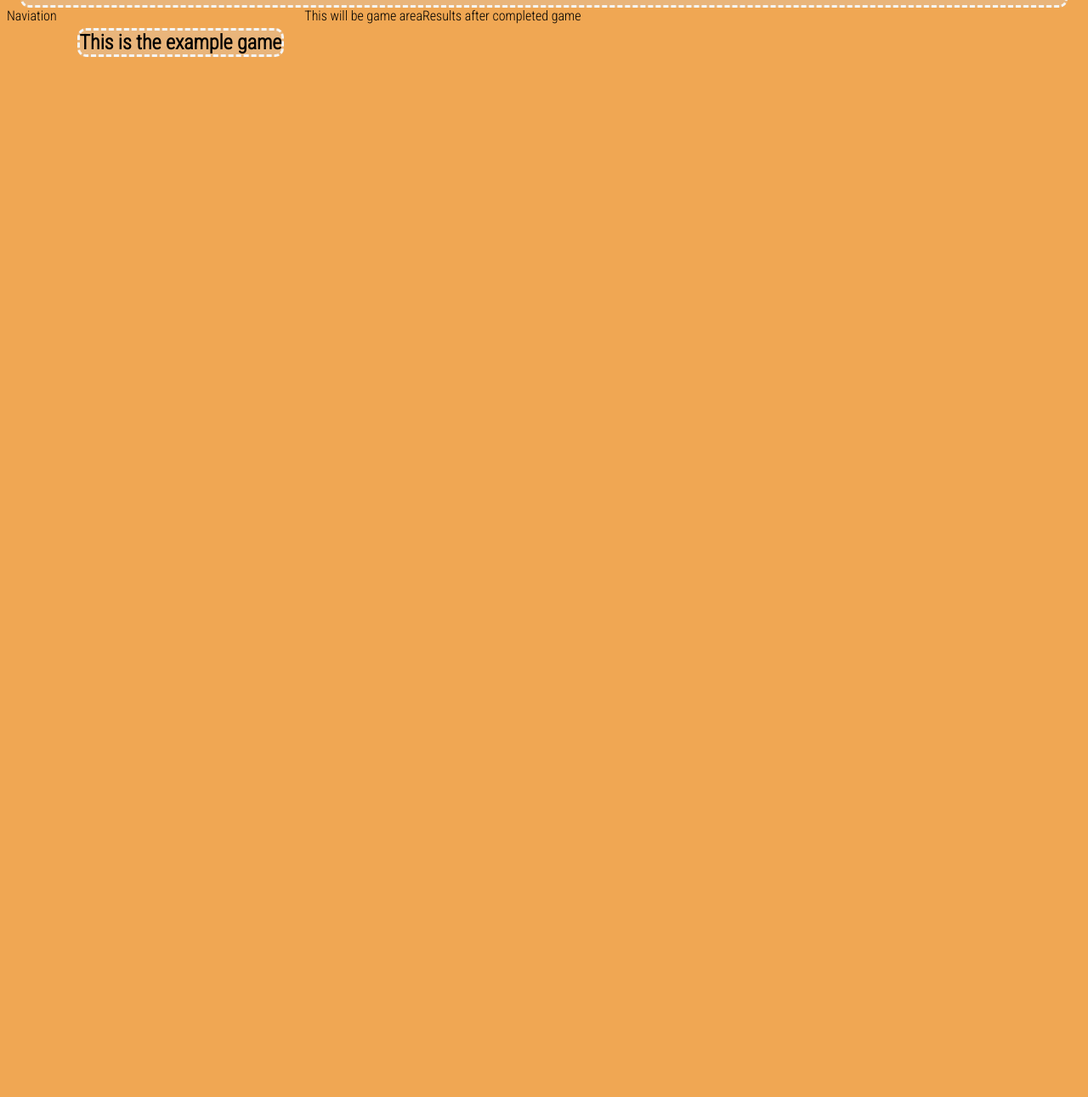
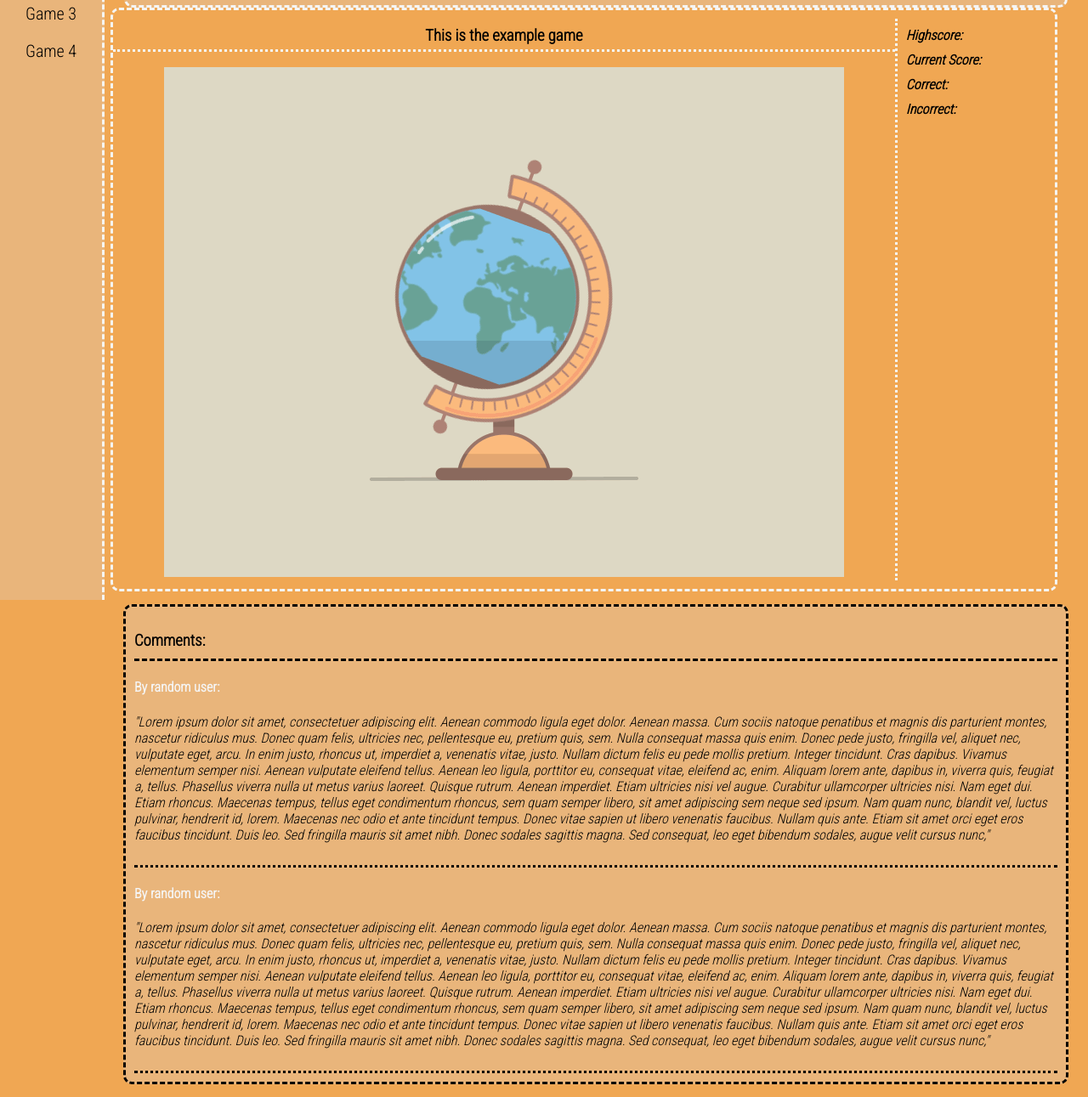
Before and after one commit to stanbesz/GeoGame, a website built with Parcel: page index.html in a window 1280 px wide. Shown: the part 94-1385 px from the top of the page at 85% size. Before the commit the page ends 800 px from the top, so only its background shows below. Built offline with nearby package versions, Linux system fonts and the light colour scheme.

Commit message:
Initial visualization of website

```diff
--- a/index.html
+++ b/index.html
@@ -12,15 +12,64 @@
   <link rel="shortcut icon" href="images/earth.png" type="image/x-icon" />
 </head>
 <body>
+  <nav class="game-navigation">
+    <a href="/random_link" class="nav-item"> Game 1</a>
+    <a href="/random_link" class="nav-item"> Game 2</a>
+    <a href="/random_link" class="nav-item"> Game 3</a>
+    <a href="/random_link" class="nav-item"> Game 4</a>
+  </nav>
   <div class="title">
+    <!--<img src="/images/globe-32.gif" width="50px" height="50px">-->
     <h1 id="welcome">Welcome to my GeoData Game gallery</h1>
   </div>
   <div class="container">
-    <nav class="game-navigation">Naviation</nav>
-    <h2 id="game-title" class="title">This is the example game</h2>
-    <div class="game-area">This will be game area</div>
-    <div class="results">Results after completed game</div>
-</div>
+
+    <div class="game-area">
+      <h3 class="game-title">This is the example game</h3>
+      <img src="./images/globe-32.gif">
+    </div>
+    <div class="game-info">
+      <span class="game-data-entry">Highscore:</span>
+      <span class="game-data-entry">Current Score:</span>
+      <span class="game-data-entry">Correct:</span>
+      <span class="game-data-entry">Incorrect:</span>
+    </div>
+  </div>
+  <div class="comment-section">
+    <h3 class="comment-section-title">Comments:</h3>
+  <div class="comment-entry">
+    <h4 class="comment-title">By random user:</h4>
+    <p class="comment-content">"Lorem ipsum dolor sit amet, consectetuer adipiscing elit. Aenean commodo ligula eget dolor.
+      Aenean massa. Cum sociis natoque penatibus et magnis dis parturient montes, nascetur ridiculus mus. Donec quam felis,
+      ultricies nec, pellentesque eu, pretium quis, sem. Nulla consequat massa quis enim. Donec pede justo, fringilla vel,
+      aliquet nec, vulputate eget, arcu. In enim justo, rhoncus ut, imperdiet a, venenatis vitae, justo. Nullam dictum felis
+      eu pede mollis pretium. Integer tincidunt. Cras dapibus. Vivamus elementum semper nisi. Aenean vulputate eleifend
+      tellus. Aenean leo ligula, porttitor eu, consequat vitae, eleifend ac, enim. Aliquam lorem ante, dapibus in, viverra
+      quis, feugiat a, tellus. Phasellus viverra nulla ut metus varius laoreet. Quisque rutrum. Aenean imperdiet. Etiam
+      ultricies nisi vel augue. Curabitur ullamcorper ultricies nisi. Nam eget dui. Etiam rhoncus. Maecenas tempus, tellus
+      eget condimentum rhoncus, sem quam semper libero, sit amet adipiscing sem neque sed ipsum. Nam quam nunc, blandit vel,
+      luctus pulvinar, hendrerit id, lorem. Maecenas nec odio et ante tincidunt tempus. Donec vitae sapien ut libero
+      venenatis faucibus. Nullam quis ante. Etiam sit amet orci eget eros faucibus tincidunt. Duis leo. Sed fringilla mauris
+      sit amet nibh. Donec sodales sagittis magna. Sed consequat, leo eget bibendum sodales, augue velit cursus nunc,"
+    </p>
+  </div>
+  <div class="comment-entry">
+    <h4 class="comment-title">By random user:</h4>
+    <p class="comment-content">"Lorem ipsum dolor sit amet, consectetuer adipiscing elit. Aenean commodo ligula eget dolor.
+      Aenean massa. Cum sociis natoque penatibus et magnis dis parturient montes, nascetur ridiculus mus. Donec quam felis,
+      ultricies nec, pellentesque eu, pretium quis, sem. Nulla consequat massa quis enim. Donec pede justo, fringilla vel,
+      aliquet nec, vulputate eget, arcu. In enim justo, rhoncus ut, imperdiet a, venenatis vitae, justo. Nullam dictum felis
+      eu pede mollis pretium. Integer tincidunt. Cras dapibus. Vivamus elementum semper nisi. Aenean vulputate eleifend
+      tellus. Aenean leo ligula, porttitor eu, consequat vitae, eleifend ac, enim. Aliquam lorem ante, dapibus in, viverra
+      quis, feugiat a, tellus. Phasellus viverra nulla ut metus varius laoreet. Quisque rutrum. Aenean imperdiet. Etiam
+      ultricies nisi vel augue. Curabitur ullamcorper ultricies nisi. Nam eget dui. Etiam rhoncus. Maecenas tempus, tellus
+      eget condimentum rhoncus, sem quam semper libero, sit amet adipiscing sem neque sed ipsum. Nam quam nunc, blandit vel,
+      luctus pulvinar, hendrerit id, lorem. Maecenas nec odio et ante tincidunt tempus. Donec vitae sapien ut libero
+      venenatis faucibus. Nullam quis ante. Etiam sit amet orci eget eros faucibus tincidunt. Duis leo. Sed fringilla mauris
+      sit amet nibh. Donec sodales sagittis magna. Sed consequat, leo eget bibendum sodales, augue velit cursus nunc,"
+    </p>
+  </div>
+  </div>
   <script type="module" src="./js/controller.js"></script>
 </body>
 </html>
--- a/style.css
+++ b/style.css
@@ -3,12 +3,83 @@ h1{
 }
 body{
     background-color: rgb(240, 167, 83);
+    margin-left: 130px;
 }
 
 .container{
-    display: flex;
+  display: flex;
+  justify-content:center;
+  margin:10 auto;
+  width:97%;
+  height:100%;
+  border:dashed;
+  border-color: whitesmoke;
+  border-radius: 10px;
+  padding-bottom: 10px;
 }
+.game-navigation{
+  height:100%;
+  width:120px;
+  background-color: rgb(233, 181, 123);
+  position: fixed;
+  display: flex;
+  top: 0; /* Stay at the top */
+  left: 0;
+  overflow-x: hidden;
+  flex-direction:column;
+  justify-content: flex-start;
+  border-right: dashed;
+  border-color: whitesmoke;
 
+}
+.nav-item{
+  padding-top:10px;
+  padding-bottom:10px;
+  text-align: center;
+  align-items: center;
+  font-size: 20px;
+  color:black;
+  text-decoration: none;
+  /*background-color: rgb(240, 167, 83);*/
+}
+.nav-item:hover{
+    color: azure;
+    background-color: rgb(240, 167, 83);
+}
+.flex-item{
+  padding:15px;
+   background-color: rgb(233, 181, 123);
+    margin-top: 1em;
+    margin-left: 1em;
+    margin-right: 1em;
+    border-radius: 10px;
+    border-color: whitesmoke;
+    border-style: dashed;
+}
+.comment-section{
+    border-radius: 10px;
+    border-color: black;
+    margin: 15px;
+    padding: 10px;
+    border-style: dashed;
+    background-color: rgb(233, 181, 123);
+
+}
+.comment-section-title{
+    border-bottom:dashed;
+    padding-bottom: 10px;
+}
+.comment-entry{
+    border-bottom: dotted;
+    border-color:black;
+    padding-bottom: 10px;
+}
+.comment-title{
+    color:whitesmoke;
+}
+.comment-content{
+    font-style:italic;
+}
 .title{
     text-align: center;
     background-color: rgb(233, 181, 123);
@@ -19,6 +90,36 @@ body{
     border-color: whitesmoke;
     border-style: dashed;
 }
+.game-title{
+    padding-top: 0%;
+    border-bottom: dotted;
+    border-color: whitesmoke;
+    padding-bottom: 5px;
+}
+.game-area{
+  min-width: 80%;
+  min-height: 500px;
+  width:100%;
+  height:100%;
+  text-align: center;
+}
+.game-info{
+    padding-left: 10px;
+    margin-top: 10px;
+    min-width: 175px;
+    display: flex;
+    flex-direction:column;
+    justify-content: flex-start;
+    border-left: dotted;
+    border-color: whitesmoke;
+
+}
+.game-data-entry{
+    font-style:oblique;
+    font-weight: bold;
+    text-align: left;
+    margin-top: 10px;
+}
 * {
     font-family: 'Roboto Condensed', sans-serif;
 }
```
Also changed, not shown: images/globe-32.gif (added), images/globe-44.gif (added).
